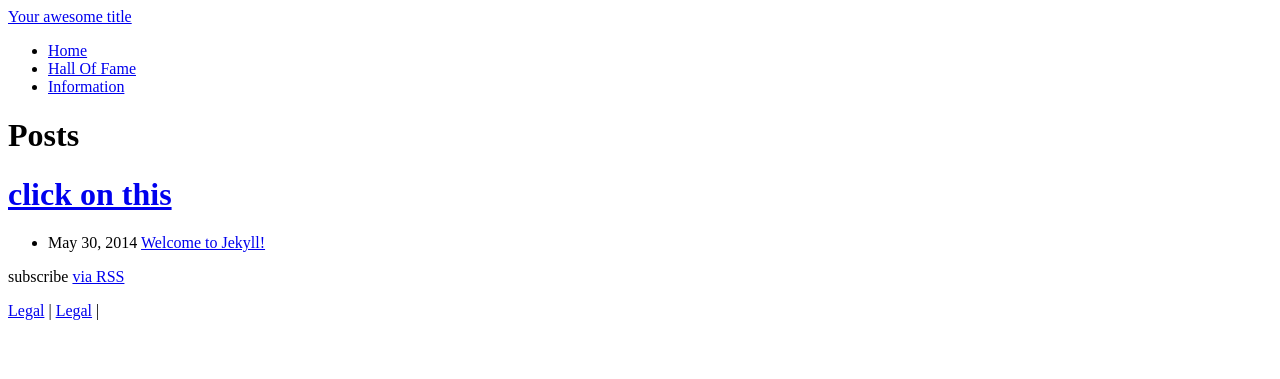
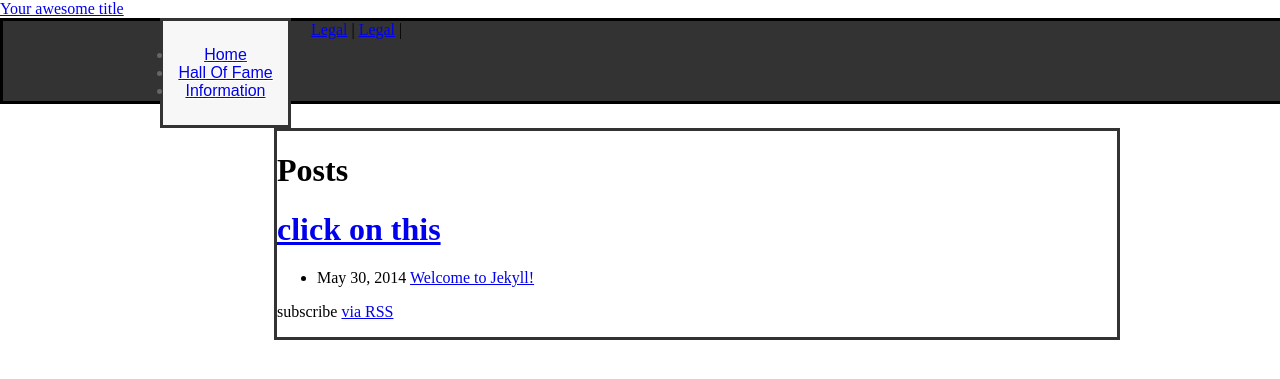
Before and after one commit to ankit09goyal/ankit09goyal.github.io, a Jekyll site: the page built from index.html, in a window 1280 px wide. Shown: the top 379 px of the page. Built offline with Jekyll 4.4.1, drawn with Linux system fonts in a browser that asks for light colours.

Commit message:
Update mycss.css

```diff
--- a/css/mycss.css
+++ b/css/mycss.css
@@ -1,11 +1,23 @@
+body {
+  margin:0px auto;
+}
+
 /* main container of body  */
 .page-content{
-
+  width:960px;
+  height:100%;
+  margin:0px auto;
+  display:block;
 }
 
 /* left part of the body*/
 .left-body{
-
+width:125px;
+height:100%;
+background-color:#f7f7f7;
+float:left;
+margin-right:20px;
+border:#333333 solid;
 }
 
 /* div inside left body*/
@@ -15,12 +27,22 @@
 
 /* ul inside left body*/
 .navigation ul{
-
+    color: #666666;
+    font-family: 'PacificoRegular',Arial,sans-serif;
+    font-size: 16px;
+    margin: 15px 0;
+    padding: 10px;
+    text-align: center;
+    text-shadow: 1px 1px 1px #FFFFFF;
 }
 
 /* right side of body*/
 .right{
-
+ width:840px;
+height:100%;
+background-color:#ffffff;
+float:right;
+border:#333333 solid;
 }
 
 /*div inside right body*/
@@ -30,10 +52,20 @@
 
 /*Title heading*/
 .post h1{
-
+   color: #666666;
+    font-family: 'PacificoRegular',Arial,sans-serif;
+    font-size: 20px;
+    margin: 15px 0;
+    padding: 10px;
+    text-align: center;
+    text-shadow: 1px 1px 1px #FFFFFF;
 }
 
 /*footer*/
 .site-footer{
-
+  width:100%;
+height:80px;
+background-color:#333;
+margin:0px auto;
+border:#000 solid;
 }
```
